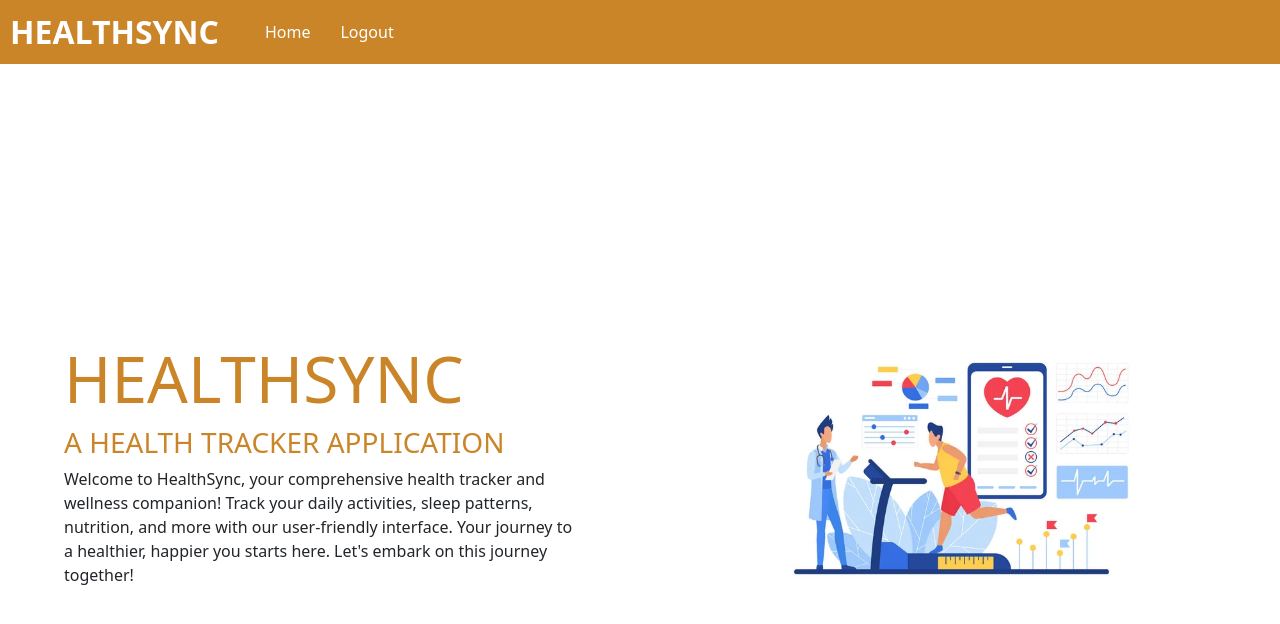
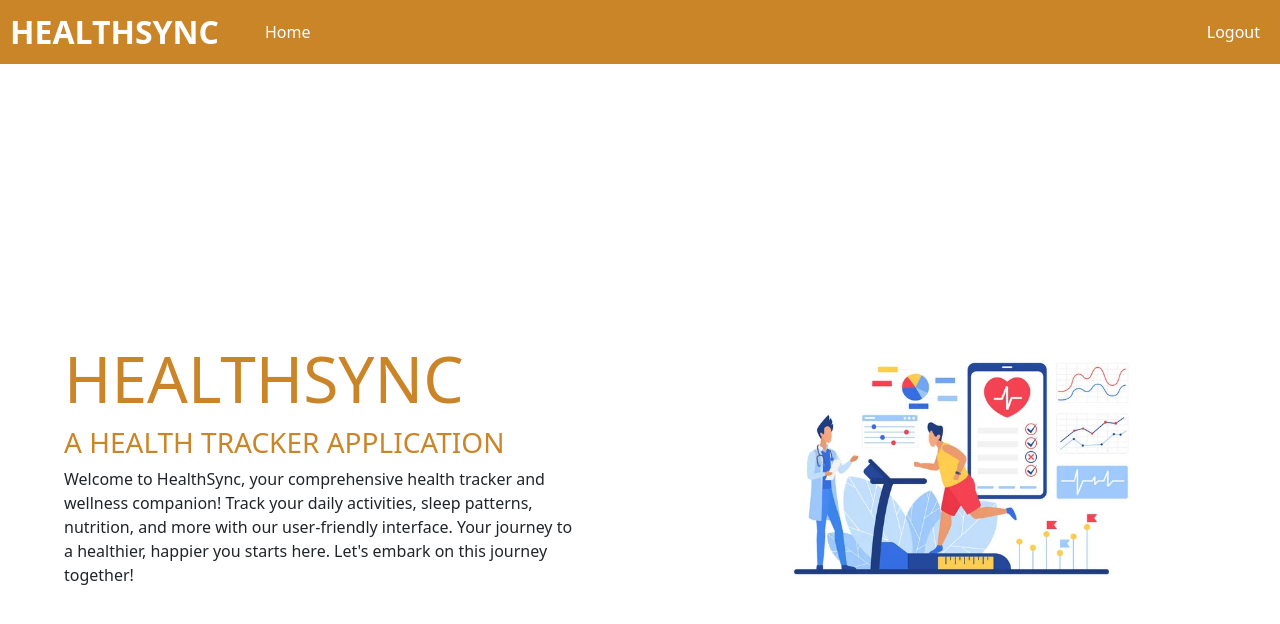
Before and after one commit to harini-spec/Capstone-Project-Frontend, a React (Create React App) app: page / in a window 1280 px wide. Shown: the top 624 px of the page. Built offline with nearby package versions, Linux system fonts and the light colour scheme; sample sign-in values are in the browser's storage.

Commit message:
Minor navbar fix

```diff
--- a/src/Components/DashBoard/Coach/CoachDashBoard.js
+++ b/src/Components/DashBoard/Coach/CoachDashBoard.js
@@ -22,7 +22,7 @@ export const CoachDashBoard = () =>  {
                 navigate('/Login');
                 return;
             }
-            else if (localStorage.getItem("Role") === "User" || localStorage.getItem("Role") === "Admin") {
+            else if (localStorage.getItem("role") === "User" || localStorage.getItem("role") === "Admin") {
                 navigate('/Login');
                 return;
             }
--- a/src/Components/Metric/UserPreferencesComponent.js
+++ b/src/Components/Metric/UserPreferencesComponent.js
@@ -14,7 +14,7 @@ export const UserPreferencesComponent = () =>  {
     const [SelectedMetrics, setSelectedMetrics] = useState([]);
 
     useEffect(() => {
-        if(localStorage.getItem("Role") !== "User" || localStorage.getItem("Role") !== "Coach")
+        if(localStorage.getItem("role") !== "User" || localStorage.getItem("role") !== "Coach")
             Navigate('/AdminDashBoard');
         else if(!localStorage.getItem("token"))
             Navigate('/Login');
--- a/src/Components/Navbar.js
+++ b/src/Components/Navbar.js
@@ -60,7 +60,7 @@ export const Navbar = () => {
 							(
 								<div className='auth-navs'>
 									{
-										Role == 'User'
+										localStorage.getItem("role") === 'User'
 										?
 											(
 												<div className='auth-navs'>
@@ -73,12 +73,12 @@ export const Navbar = () => {
 												</div>
 											)
 										:
-										Role == 'Coach' ?
+										localStorage.getItem("role") == 'Coach' ?
 											(<li className="nav-item">
 												<Link to = "/CoachDashBoard">Coach DashBoard</Link>
 											</li>)
 										:
-										Role == 'Admin' &&
+										localStorage.getItem("role") == 'Admin' &&
 											(<li className="nav-item">
 												<Link to = "/AdminDashboard">Admin DashBoard</Link>
 											</li>)
@@ -92,16 +92,22 @@ export const Navbar = () => {
 											</li>
 										)
 									}
-									<div className='logout-nav-div'>
-										<li className="nav-item logout-nav" onClick={handleLogout}>
-											Logout
-										</li>
 									</div>
-								</div>
 							)
 						}
 						</div>
-                    </ul>
+					</ul>
+					{
+						localStorage.getItem('token') &&
+						(
+							<div className='logout-nav-div'>
+								<li className="nav-item logout-nav" onClick={handleLogout}>
+									Logout
+								</li>
+							</div>
+						)
+					}
+
                 </div>
             </nav>
         </div>
--- a/src/Components/Suggestion/GetAllUserSuggestions.js
+++ b/src/Components/Suggestion/GetAllUserSuggestions.js
@@ -13,8 +13,8 @@ const GetAllUserSuggestions = () => {
   const [suggestions, setSuggestions] = useState([]);
   const [ErrorMsg, setErrorMsg] = useState("");
   const [Role, IsExpired] = useAuthService();
-  const [sortOrder, setSortOrder] = useState('asc'); // State to manage sort order
-  const [searchTerm, setSearchTerm] = useState(''); // State to manage search term
+  const [sortOrder, setSortOrder] = useState('asc');
+  const [searchTerm, setSearchTerm] = useState('');
 
   useEffect(() => {
     const checkAuthentication = () => {
@@ -22,7 +22,7 @@ const GetAllUserSuggestions = () => {
         navigate('/Login');
         return;
       }
-      else if (localStorage.getItem("Role") === "User" || localStorage.getItem("Role") === "Admin") {
+      else if (localStorage.getItem("role") === "User" || localStorage.getItem("role") === "Admin") {
         navigate('/Login');
         return;
       }
--- a/src/Styles/NavbarStyles.css
+++ b/src/Styles/NavbarStyles.css
@@ -21,6 +21,19 @@
     display: flex;
 }
 
+.logout-nav-div {
+    margin-left: auto;
+    margin-right: 10px;
+    display: flex;
+    align-items: center;
+}
+
+.logout-nav {
+    list-style-type: none;
+    cursor: pointer;
+}
+
+
 @media screen and (max-width: 768px){
     .auth-navs{
         display: block;
```
